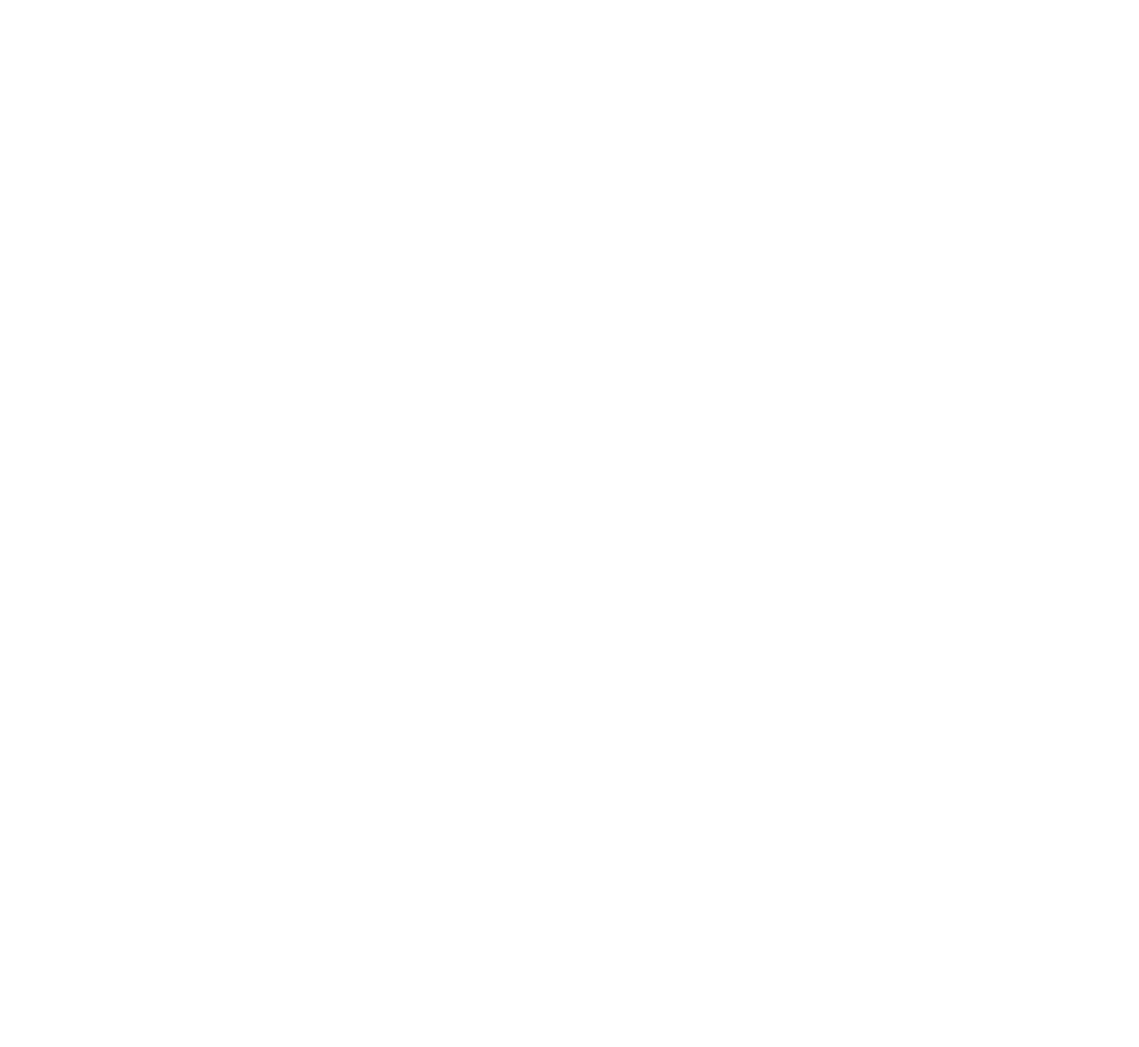
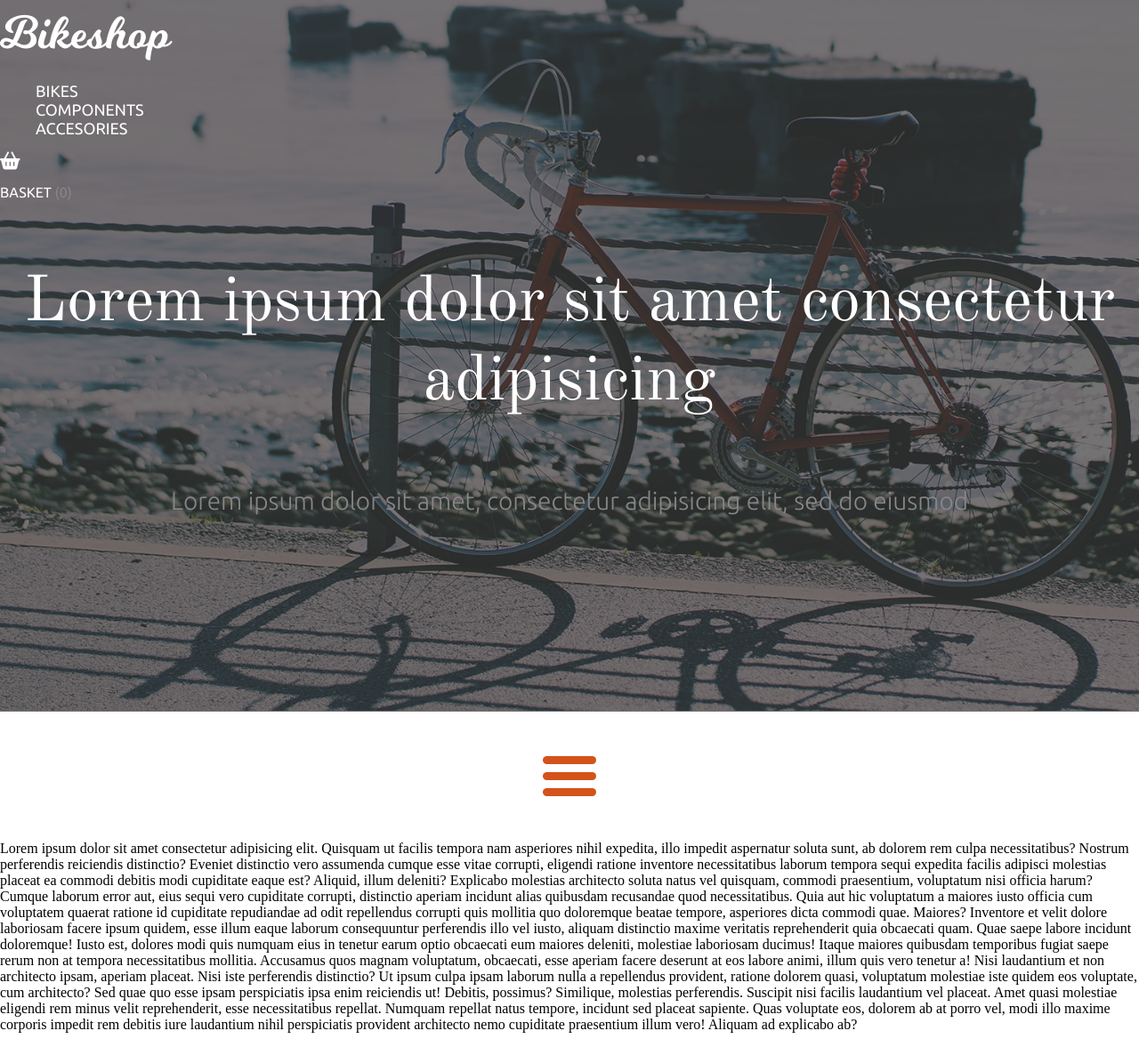
Before and after one commit to Frosaty/Bikeshop, a PHP site: page / in a window 1280 px wide. Before the commit the page is empty. Shown: the whole page at 89% size. Before the commit the page ends 800 px from the top, so only its background shows below. Run offline with PHP 8.4, Linux system fonts and the light colour scheme; some libraries are stand-ins or nearby versions.

Commit message:
Making Header and Home
Loading....58%...

```diff
--- a/index.html
+++ b/index.html
@@ -11,11 +11,59 @@
 
 <body>
     <header>
+        <div id="bg">
 
+        </div>
+        <div id="logo">
+            <a href="index.html">Bikeshop</a>
+        </div>
+        <div class="nav-bar">
+            <ul>
+                <li><a href="">Bikes</a></li>
+                <li><a href="">Components</a></li>
+                <li><a href="">Accesories</a></li>
+            </ul>
+        </div>
+        <div class="shopping-basket">
+            <i class="fas fa-shopping-basket"></i>
+            <p>BASKET <a href="#">(0)</a></p>
+        </div>
+        <div class="home">
+            <div class="main-title">
+                <p>Lorem ipsum dolor sit amet consectetur adipisicing</p>
+            </div>
+            <div class="title">
+                <p>Lorem ipsum dolor sit amet, consectetur adipisicing elit, sed do eiusmod</p>
+            </div>
+        </div>
     </header>
-    <div class="header-image">
+    <div class="home">
+
 
     </div>
+
+    <div id="nav-icon1">
+        <span></span>
+        <span></span>
+        <span></span>
+    </div>
+    <div class="header-image">
+        <p>Lorem ipsum dolor sit amet consectetur adipisicing elit. Quisquam ut facilis tempora nam asperiores nihil expedita, illo impedit aspernatur soluta sunt, ab dolorem rem culpa necessitatibus? Nostrum perferendis reiciendis distinctio? Eveniet distinctio
+            vero assumenda cumque esse vitae corrupti, eligendi ratione inventore necessitatibus laborum tempora sequi expedita facilis adipisci molestias placeat ea commodi debitis modi cupiditate eaque est? Aliquid, illum deleniti? Explicabo molestias
+            architecto soluta natus vel quisquam, commodi praesentium, voluptatum nisi officia harum? Cumque laborum error aut, eius sequi vero cupiditate corrupti, distinctio aperiam incidunt alias quibusdam recusandae quod necessitatibus. Quia aut hic
+            voluptatum a maiores iusto officia cum voluptatem quaerat ratione id cupiditate repudiandae ad odit repellendus corrupti quis mollitia quo doloremque beatae tempore, asperiores dicta commodi quae. Maiores? Inventore et velit dolore laboriosam
+            facere ipsum quidem, esse illum eaque laborum consequuntur perferendis illo vel iusto, aliquam distinctio maxime veritatis reprehenderit quia obcaecati quam. Quae saepe labore incidunt doloremque! Iusto est, dolores modi quis numquam eius
+            in tenetur earum optio obcaecati eum maiores deleniti, molestiae laboriosam ducimus! Itaque maiores quibusdam temporibus fugiat saepe rerum non at tempora necessitatibus mollitia. Accusamus quos magnam voluptatum, obcaecati, esse aperiam facere
+            deserunt at eos labore animi, illum quis vero tenetur a! Nisi laudantium et non architecto ipsam, aperiam placeat. Nisi iste perferendis distinctio? Ut ipsum culpa ipsam laborum nulla a repellendus provident, ratione dolorem quasi, voluptatum
+            molestiae iste quidem eos voluptate, cum architecto? Sed quae quo esse ipsam perspiciatis ipsa enim reiciendis ut! Debitis, possimus? Similique, molestias perferendis. Suscipit nisi facilis laudantium vel placeat. Amet quasi molestiae eligendi
+            rem minus velit reprehenderit, esse necessitatibus repellat. Numquam repellat natus tempore, incidunt sed placeat sapiente. Quas voluptate eos, dolorem ab at porro vel, modi illo maxime corporis impedit rem debitis iure laudantium nihil perspiciatis
+            provident architecto nemo cupiditate praesentium illum vero! Aliquam ad explicabo ab?</p>
+    </div>
+
+    <script src="https://cdnjs.cloudflare.com/ajax/libs/jquery/2.1.3/jquery.min.js"></script>
+    <script src="https://kit.fontawesome.com/8aa30f2773.js" crossorigin="anonymous"></script>
+    <script src="js/main.js"></script>
+
 </body>
 
 </html>
--- /dev/null
+++ b/js/main.js
@@ -0,0 +1,6 @@
+$(document).ready(function() {
+    // jQuery methods go here...
+    $('#nav-icon1').click(function() {
+        $(this).toggleClass('open');
+    });
+});
--- a/style/main.css
+++ b/style/main.css
@@ -4,5 +4,159 @@
     }
 
     header {
-        background-image: url(images/BG/bg.png);
+        background-image: url(/images/BG/bg.png);
+        background-repeat: no-repeat;
+        background-position: center;
+        background-size: cover;
+        width: 100%;
+        height: 100vh;
+        margin: 0;
+        padding: 0;
+        /* responsive height */
     }
+
+    @font-face {
+        font-family: Milkshake;
+        src: url('/fonts/Milkshake.ttf') format('truetype');
+    }
+
+    @font-face {
+        font-family: Ubuntu-Regular;
+        src: url('/fonts/Ubuntu-Regular.ttf') format('truetype');
+    }
+
+    @font-face {
+        font-family: OldStandardTT-Regular;
+        src: url('/fonts/OldStandardTT-Regular.ttf') format('truetype');
+    }
+
+    @font-face {
+        font-family: Ubuntu-Light;
+        src: url('/fonts/Ubuntu-Light.ttf') format('truetype');
+    }
+
+    #logo {
+        font-size: 51.31px;
+        font-family: 'Milkshake', sans-serif;
+    }
+
+    #logo a {
+        text-decoration: none;
+        color: #ffffff;
+    }
+
+    .nav-bar {}
+
+    .nav-bar ul {
+        list-style-type: none;
+    }
+
+    .nav-bar ul li {
+        list-style-type: none;
+    }
+
+    .nav-bar ul li a {
+        text-decoration: none;
+        font-size: 18px;
+        font-family: 'Ubuntu-Regular', sans-serif;
+        color: rgb(255, 255, 255);
+        display: flex;
+        text-transform: uppercase;
+        text-align: center;
+    }
+
+    .shopping-basket {
+        color: #ffffff;
+        font-family: 'Ubuntu-Regular', sans-serif;
+    }
+
+    i.fas.fa-shopping-basket {
+        font-size: 20px;
+    }
+
+    .shopping-basket a {
+        text-decoration: none;
+        color: #888688;
+    }
+
+    .main-title p {
+        font-family: OldStandardTT-Regular, sans-serif;
+        font-size: 72px;
+        color: #ffffff;
+        text-align: center;
+    }
+
+    .title {
+        font-family: Ubuntu-Light, sans-serif;
+        font-size: 28px;
+        color: #888688;
+        text-align: center;
+    }
+
+    #nav-icon1 {
+        width: 60px;
+        height: 45px;
+        position: relative;
+        margin: 50px auto;
+        -webkit-transform: rotate(0deg);
+        -moz-transform: rotate(0deg);
+        -o-transform: rotate(0deg);
+        transform: rotate(0deg);
+        -webkit-transition: .5s ease-in-out;
+        -moz-transition: .5s ease-in-out;
+        -o-transition: .5s ease-in-out;
+        transition: .5s ease-in-out;
+        cursor: pointer;
+    }
+
+    #nav-icon1 span {
+        display: block;
+        position: absolute;
+        height: 9px;
+        width: 100%;
+        background: #d3531a;
+        border-radius: 9px;
+        opacity: 1;
+        left: 0;
+        -webkit-transform: rotate(0deg);
+        -moz-transform: rotate(0deg);
+        -o-transform: rotate(0deg);
+        transform: rotate(0deg);
+        -webkit-transition: .25s ease-in-out;
+        -moz-transition: .25s ease-in-out;
+        -o-transition: .25s ease-in-out;
+        transition: .25s ease-in-out;
+    }
+
+    #nav-icon1 span:nth-child(1) {
+        top: 0px;
+    }
+
+    #nav-icon1 span:nth-child(2) {
+        top: 18px;
+    }
+
+    #nav-icon1 span:nth-child(3) {
+        top: 36px;
+    }
+
+    #nav-icon1.open span:nth-child(1) {
+        top: 18px;
+        -webkit-transform: rotate(135deg);
+        -moz-transform: rotate(135deg);
+        -o-transform: rotate(135deg);
+        transform: rotate(135deg);
+    }
+
+    #nav-icon1.open span:nth-child(2) {
+        opacity: 0;
+        left: -60px;
+    }
+
+    #nav-icon1.open span:nth-child(3) {
+        top: 18px;
+        -webkit-transform: rotate(-135deg);
+        -moz-transform: rotate(-135deg);
+        -o-transform: rotate(-135deg);
+        transform: rotate(-135deg);
+    }
```
Also changed, not shown: fonts/Milkshake.ttf (added), fonts/OldStandardTT-Regular.ttf (added), fonts/Ubuntu-Light.ttf (added), fonts/Ubuntu-Regular.ttf (added).
